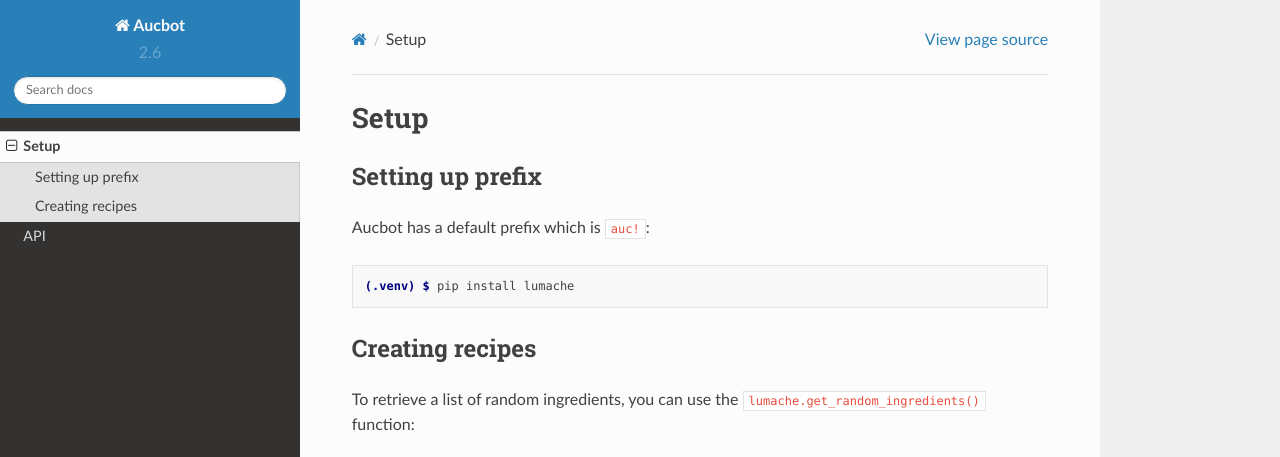
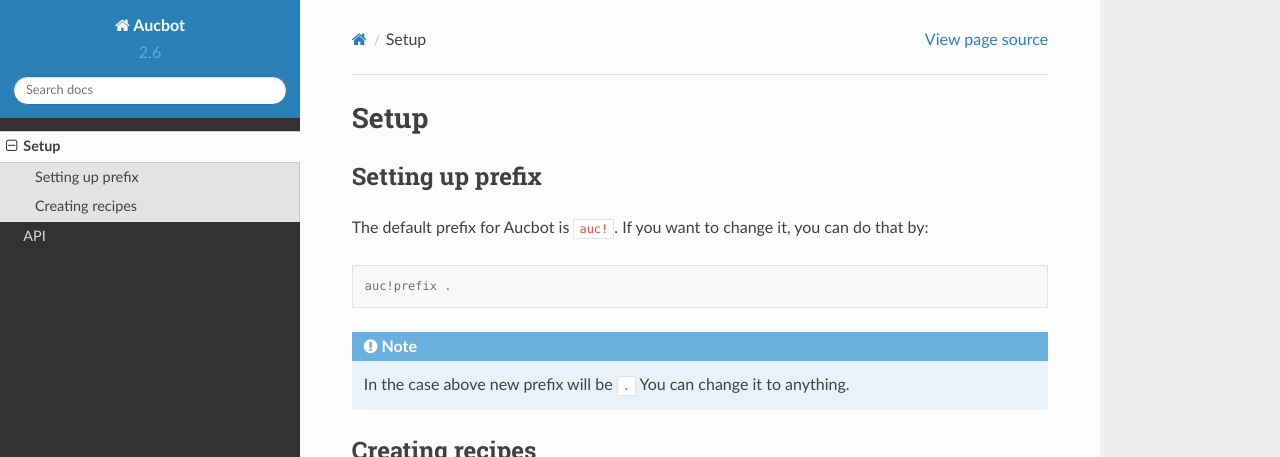
Before and after one commit to KhawerAbbas7/AucbotDocs, a Sphinx documentation site: the page built from docs/source/usage.rst, in a window 1280 px wide and 1198 px high, cut to the strip 0-457 px from the top of the window. Built offline with Sphinx 7.4.7 and the Read the Docs theme 2.0.0, drawn with Linux system fonts in a browser that asks for light colours.

Commit message:
Update usage.rst

```diff
--- a/docs/source/usage.rst
+++ b/docs/source/usage.rst
@@ -6,11 +6,12 @@ Setup
 Setting up prefix
 ------------------
 
-Aucbot has a default prefix which is ``auc!``:
+The default prefix for Aucbot is ``auc!``. If you want to change it, you can do that by:
 
 .. code-block:: console
 
-   (.venv) $ pip install lumache
+   auc!prefix .
+.. NOTE:: In the case above new prefix will be ``.`` You can change it to anything.
 
 Creating recipes
 ----------------
```
